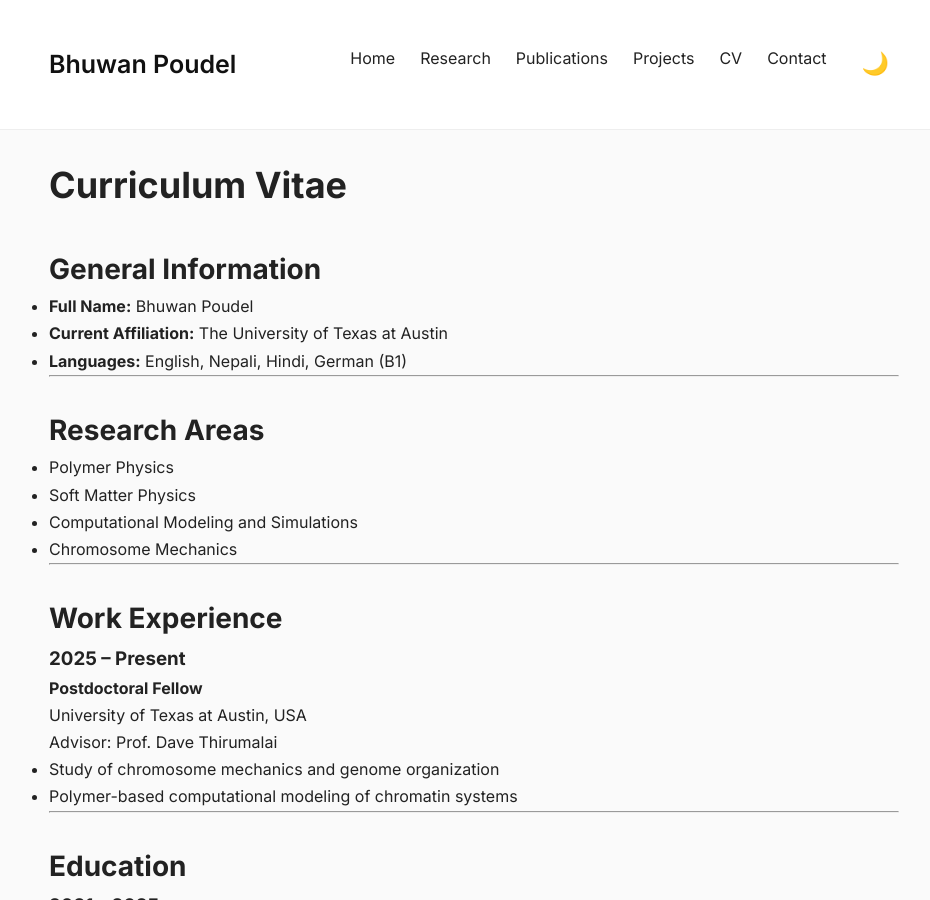
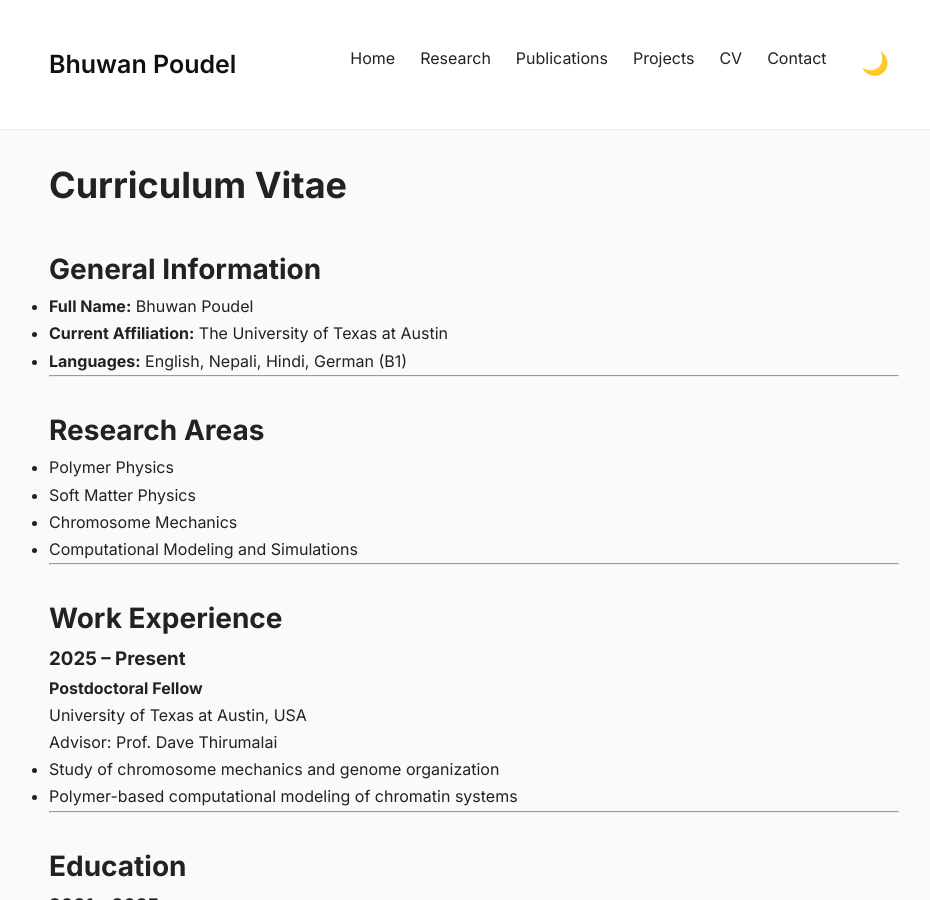
Before and after one commit to pdlbhuwan/pdlbhuwan.github.io, a Jekyll site: the page built from cv.md, in a window 1280 px wide and 900 px high. Shown: the whole window, without its empty margins (166-1096 px from the left). Built offline with Jekyll 4.4.1, drawn with Linux system fonts in a browser that asks for light colours.

Commit message:
Update cv.md

```diff
--- a/cv.md
+++ b/cv.md
@@ -17,8 +17,8 @@ title: "CV"
 
 - Polymer Physics
 - Soft Matter Physics
+- Chromosome Mechanics
 - Computational Modeling and Simulations
-- Chromosome Mechanics
 
 ---
 
```
